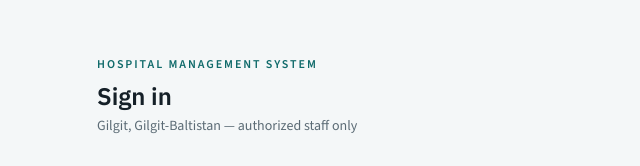
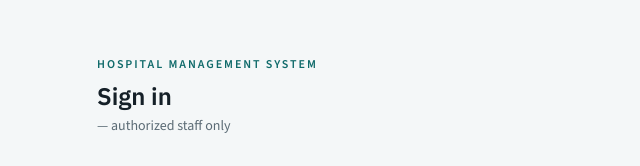
Before and after one commit to azizimuhammad34/HMS, a Next.js app: page /login in a window 1280 px wide. Shown: the part 151-317 px from the top of the page, without its empty margins (319-959 px from the left). Built offline with nearby package versions, Linux system fonts and the light colour scheme.

Commit message:
hellomainffd

```diff
--- a/src/app/(auth)/login/page.tsx
+++ b/src/app/(auth)/login/page.tsx
@@ -21,7 +21,7 @@ export default async function LoginPage({
             Sign in
           </h1>
           <p className="mt-1 text-sm text-[var(--color-text-muted)]">
-            Gilgit, Gilgit-Baltistan — authorized staff only
+             — authorized staff only
           </p>
         </div>
         <div className="rounded-lg border border-[var(--color-border)] bg-white p-6 shadow-sm">
```
